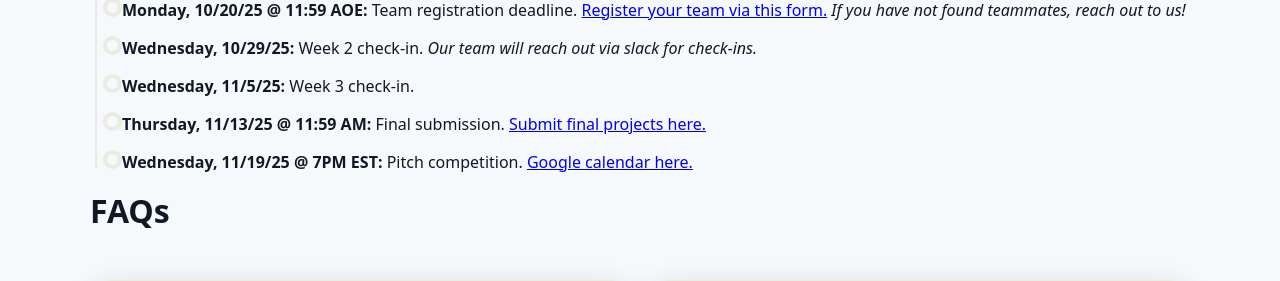
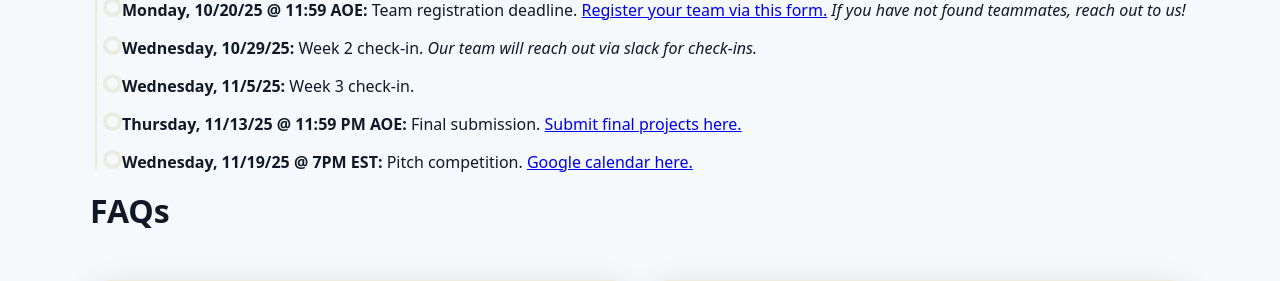
Before and after one commit to MDplusOfficial/MDplusDSAI, a Flask app: page /datathon/2025 in a window 1280 px wide. Shown: the part 2569-2850 px from the top of the page. Run offline with Flask 2, Linux system fonts and the light colour scheme.

Commit message:
Datathon website update

```diff
--- a/app/templates/datathon2025.html
+++ b/app/templates/datathon2025.html
@@ -403,7 +403,7 @@
           <strong>Wednesday, 11/5/25: </strong> Week 3 check-in.
         </li>
         <li class="tl-item"><span class="dot" aria-hidden="true"></span>
-          <strong>Thursday, 11/13/25 @ 11:59 AM: </strong> Final submission. <a href="https://docs.google.com/forms/d/e/1FAIpQLSdbdL134TxA2_9lO6Wl24tjY2cJ8mnr3ly9VxqdRg4SChuHqA/viewform?usp=dialog">Submit final projects here.</a>
+          <strong>Thursday, 11/13/25 @ 11:59 PM AOE: </strong> Final submission. <a href="https://docs.google.com/forms/d/e/1FAIpQLSdbdL134TxA2_9lO6Wl24tjY2cJ8mnr3ly9VxqdRg4SChuHqA/viewform?usp=dialog">Submit final projects here.</a>
         </li>
         <li class="tl-item"><span class="dot" aria-hidden="true"></span>
           <strong>Wednesday, 11/19/25 @ 7PM EST: </strong> Pitch competition. <a href="https://calendar.google.com/calendar/embed?src=e849cd5a9656df4c9df59a8aec54db41db358511c24537ffb4af5ab03b92137d%40group.calendar.google.com&ctz=America%2FNew_York">Google calendar here.</a>
```
